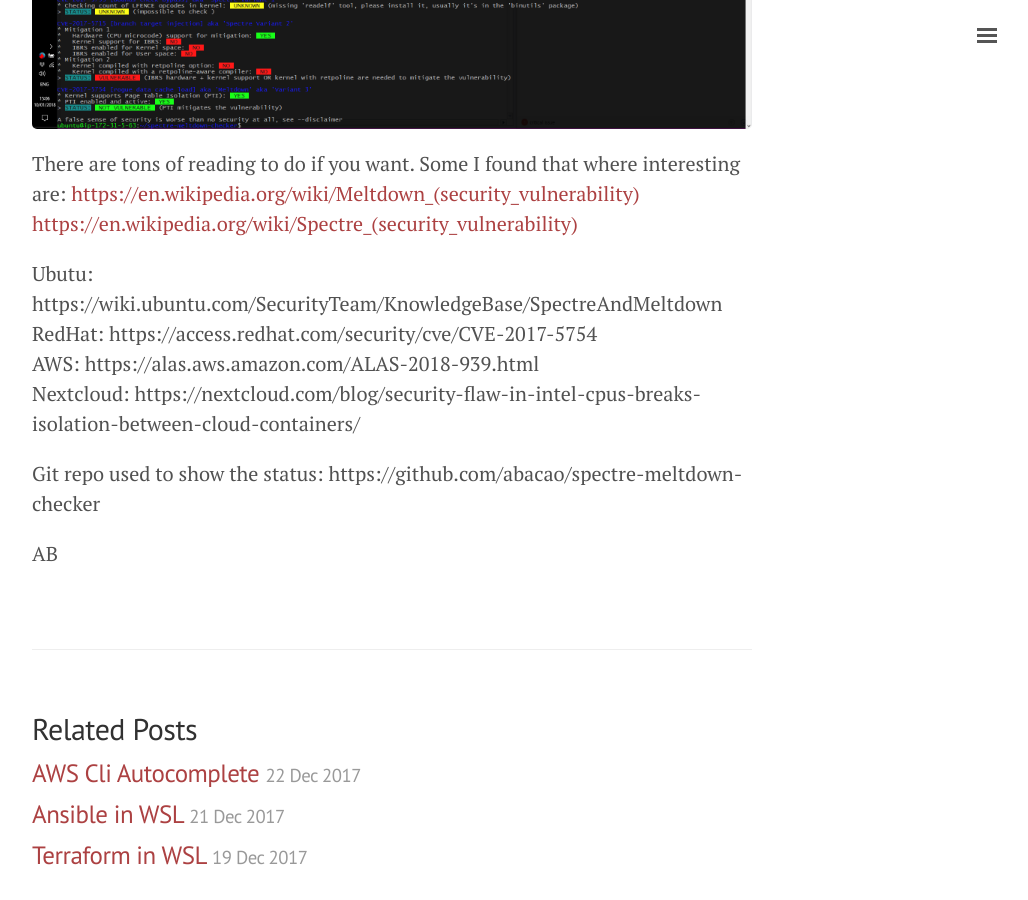
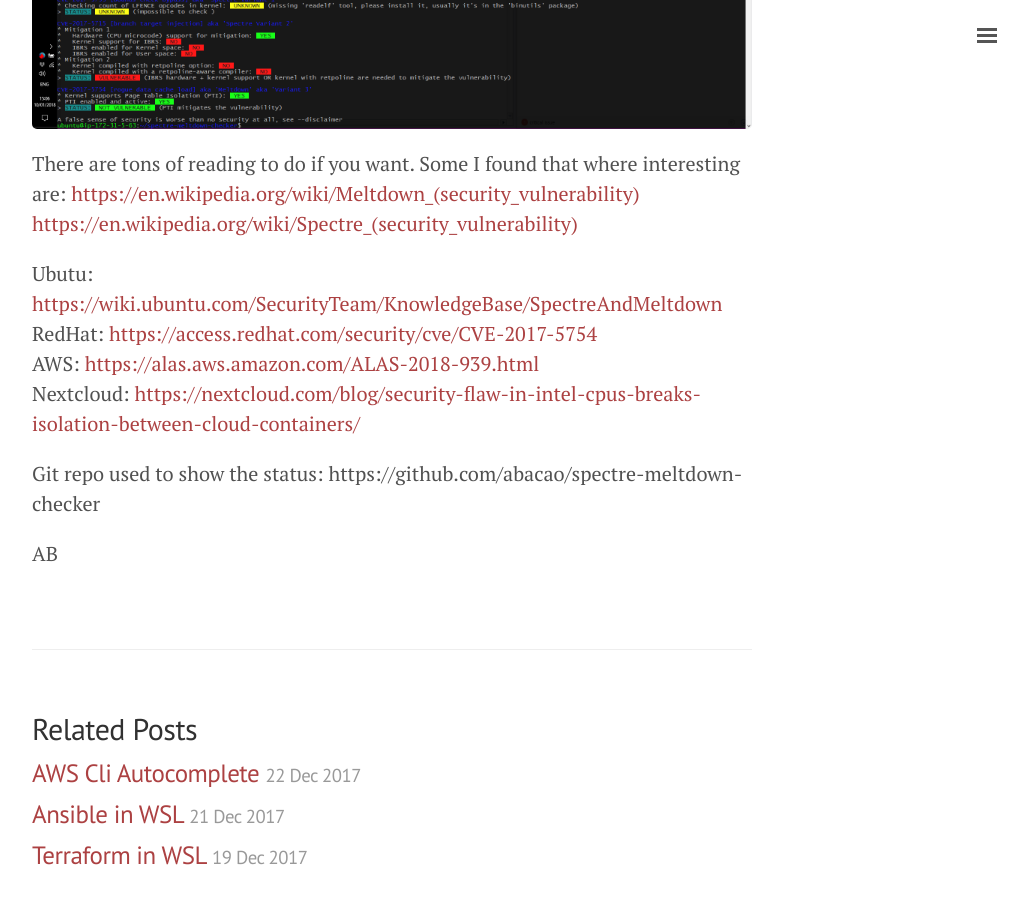
Before and after one commit to abacao/abacao.github.io, a Jekyll site: the page built from _posts/2018-01-10-Meltdown_and_more.md, in a window 1280 px wide and 900 px high, scrolled down 1888 px. Shown: the whole window, without its empty margins (248-1276 px from the left). Built offline with Jekyll 4.4.1, drawn with Linux system fonts in a browser that asks for light colours; part of the change alters nothing that is shown.

Commit message:
fix urls

```diff
--- a/_posts/2018-01-10-Meltdown_and_more.md
+++ b/_posts/2018-01-10-Meltdown_and_more.md
@@ -31,10 +31,10 @@ Some I found that where interesting are:
   [https://en.wikipedia.org/wiki/Meltdown_(security_vulnerability)](https://en.wikipedia.org/wiki/Meltdown_(security_vulnerability))
   [https://en.wikipedia.org/wiki/Spectre_(security_vulnerability)](https://en.wikipedia.org/wiki/Spectre_(security_vulnerability))
 
-  Ubutu: https://wiki.ubuntu.com/SecurityTeam/KnowledgeBase/SpectreAndMeltdown <br>
-  RedHat: https://access.redhat.com/security/cve/CVE-2017-5754 <br>
-  AWS: https://alas.aws.amazon.com/ALAS-2018-939.html <br>
-  Nextcloud: https://nextcloud.com/blog/security-flaw-in-intel-cpus-breaks-isolation-between-cloud-containers/ <br>
+  Ubutu: [https://wiki.ubuntu.com/SecurityTeam/KnowledgeBase/SpectreAndMeltdown](https://wiki.ubuntu.com/SecurityTeam/KnowledgeBase/SpectreAndMeltdown) <br>
+  RedHat: [https://access.redhat.com/security/cve/CVE-2017-5754](https://access.redhat.com/security/cve/CVE-2017-5754) <br>
+  AWS: [https://alas.aws.amazon.com/ALAS-2018-939.html](https://alas.aws.amazon.com/ALAS-2018-939.html) <br>
+  Nextcloud: [https://nextcloud.com/blog/security-flaw-in-intel-cpus-breaks-isolation-between-cloud-containers/](https://nextcloud.com/blog/security-flaw-in-intel-cpus-breaks-isolation-between-cloud-containers/) <br>
 
   Git repo used to show the status: https://github.com/abacao/spectre-meltdown-checker
 
```
